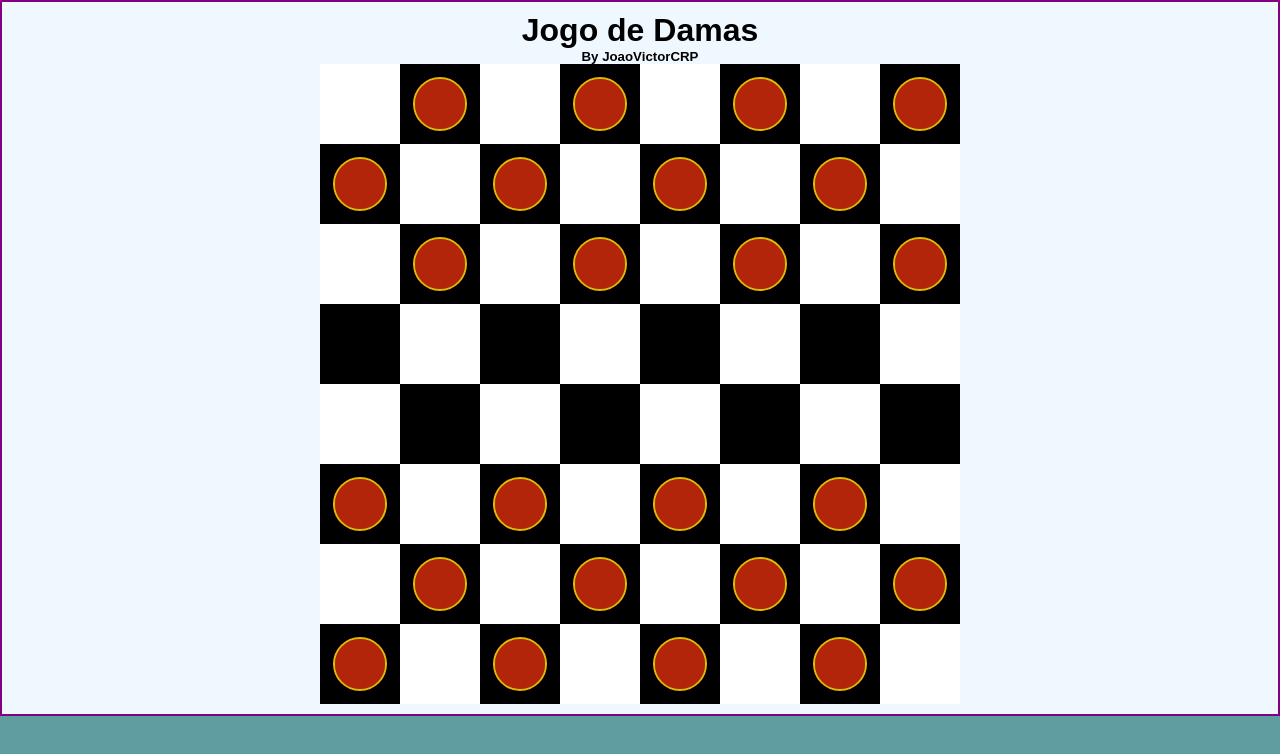
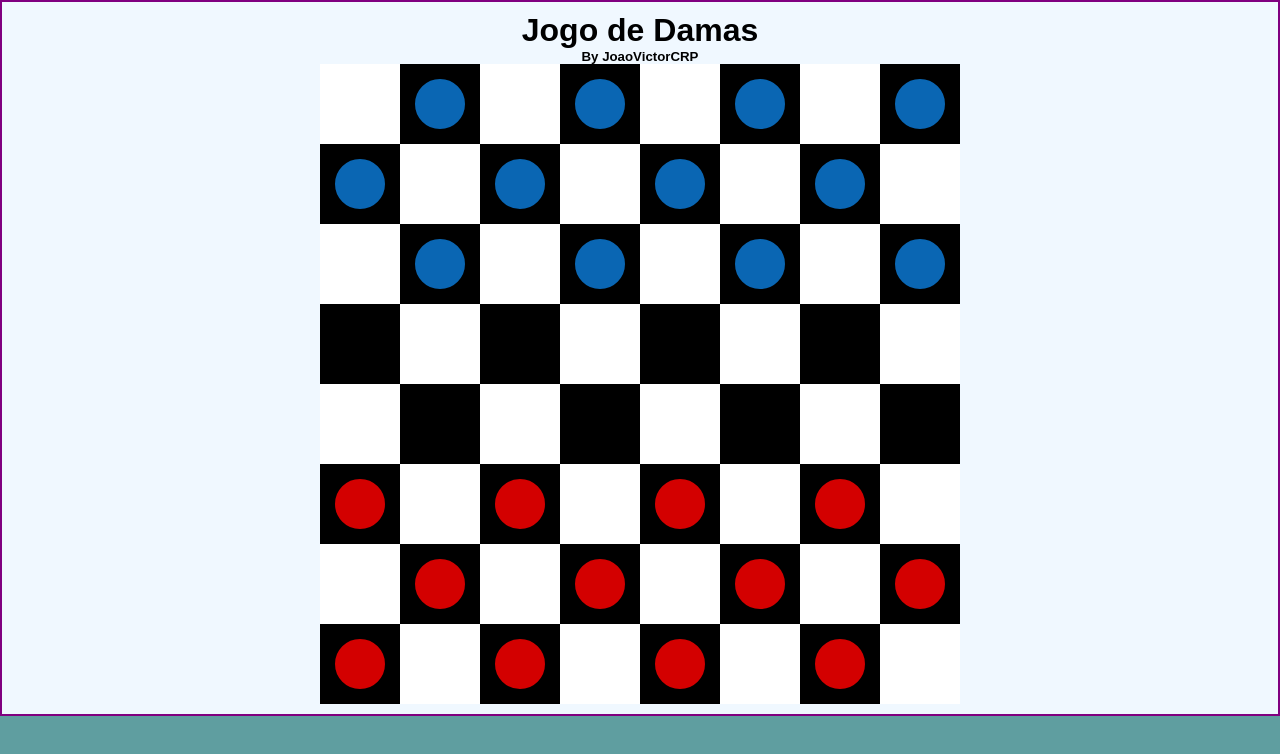
Before and after one commit to JoaoVictorCRP/programacao-script, a Next.js app in the folder 0-introducao-ao-next/first-app/: page /exercicio2 in a window 1280 px wide. Shown: the top 754 px of the page. Built offline with nearby package versions, Linux system fonts and the light colour scheme.

Commit message:
jogo de damas | pecas com cores dinamicas v1

```diff
--- a/0-introducao-ao-next/first-app/app/exercicio2/components/Board.jsx
+++ b/0-introducao-ao-next/first-app/app/exercicio2/components/Board.jsx
@@ -1,18 +1,22 @@
 import Line from "./Line"
 import InvertedLine from "./InvertedLine"
 
+
+
 export default function Board() {
+    const team1Color = "#0a66b3";
+    const team2Color = "#d30000";
+
     return (
         <>
-            {/* FIXME: All lines are empty */}
-            <Line/>
-            <InvertedLine/>
-            <Line/>
+            <Line teamColor={team1Color}/>
+            <InvertedLine teamColor={team1Color}/>
+            <Line teamColor={team1Color}/>
             <InvertedLine isEmpty={true}/>
             <Line isEmpty={true}/>
-            <InvertedLine/>
-            <Line/>
-            <InvertedLine/>
+            <InvertedLine teamColor={team2Color}/>
+            <Line teamColor={team2Color}/>
+            <InvertedLine teamColor={team2Color}/>
         </>
 
     )
--- a/0-introducao-ao-next/first-app/app/exercicio2/components/InvertedLine.jsx
+++ b/0-introducao-ao-next/first-app/app/exercicio2/components/InvertedLine.jsx
@@ -17,13 +17,13 @@ export default function InvertedLine(props) {
                 </>
                 :
                 <>
-                    <Square color="black" isOccupied={true} teamColor={"#0a66b3"}/>
+                    <Square color="black" isOccupied={true} teamColor={props.teamColor}/>
                     <Square color="white"/>
-                    <Square color="black" isOccupied={true} teamColor={"#0a66b3"}/>
+                    <Square color="black" isOccupied={true} teamColor={props.teamColor}/>
                     <Square color="white"/>
-                    <Square color="black" isOccupied={true} teamColor={"#0a66b3"}/>
+                    <Square color="black" isOccupied={true} teamColor={props.teamColor}/>
                     <Square color="white"/>
-                    <Square color="black" isOccupied={true} teamColor={"#0a66b3"}/>
+                    <Square color="black" isOccupied={true} teamColor={props.teamColor}/>
                     <Square color="white"/>
                 </>
             }
--- a/0-introducao-ao-next/first-app/app/exercicio2/components/Line.jsx
+++ b/0-introducao-ao-next/first-app/app/exercicio2/components/Line.jsx
@@ -17,13 +17,13 @@ export default function Line(props) {
                 :
                 <>
                     <Square color="white"/>
-                    <Square color="black" isOccupied={true} teamColor={"#0a66b3"}/>
+                    <Square color="black" isOccupied={true} teamColor={props.teamColor}/>
                     <Square color="white"/>
-                    <Square color="black" isOccupied={true} teamColor={"#0a66b3"}/>
+                    <Square color="black" isOccupied={true} teamColor={props.teamColor}/>
                     <Square color="white"/>
-                    <Square color="black" isOccupied={true} teamColor={"#0a66b3"}/>
+                    <Square color="black" isOccupied={true} teamColor={props.teamColor}/>
                     <Square color="white"/>
-                    <Square color="black" isOccupied={true} teamColor={"#0a66b3"}/>
+                    <Square color="black" isOccupied={true} teamColor={props.teamColor}/>
                 </>
             }
         </div>
--- a/0-introducao-ao-next/first-app/app/exercicio2/components/Piece.jsx
+++ b/0-introducao-ao-next/first-app/app/exercicio2/components/Piece.jsx
@@ -2,7 +2,13 @@ import styles from "../styles/Piece.module.css"
 
 export default function Piece(props){
     return(
-        <div className={styles.piece}>
+        <div style={{
+            color: props.teamColor,
+            border: "solid 25px",
+            width: 25,
+            height: 25,
+            borderRadius: 25,
+            }}>
             {/* Peça */}
         </div>
     )
--- a/0-introducao-ao-next/first-app/app/exercicio2/components/Square.jsx
+++ b/0-introducao-ao-next/first-app/app/exercicio2/components/Square.jsx
@@ -11,7 +11,7 @@ export default function Square(props){
             "alignItems":"center",
             "justifyContent":"center"
         }}>
-            {props.isOccupied ? <Piece color={props.teamColor}/> : <div/>}
+            {<Piece teamColor={props.teamColor}/>}
         </div>
     )
 }
--- a/0-introducao-ao-next/first-app/app/exercicio2/styles/Piece.module.css
+++ b/0-introducao-ao-next/first-app/app/exercicio2/styles/Piece.module.css
@@ -1,10 +1,13 @@
 .piece {
-    color:#B3250A;
+    /* color:#B3250A;
     border: solid 25px;
     width: 25px;
     height: 25px;
     border-radius: 25px;
-    outline: solid rgb(235, 181, 4) 2px;
+    outline: solid rgb(235, 181, 4) 2px; */
+    width: 30px;
+    height: 30px;
+    border-radius: 50%;
 }
 
 .piece:hover {
```
